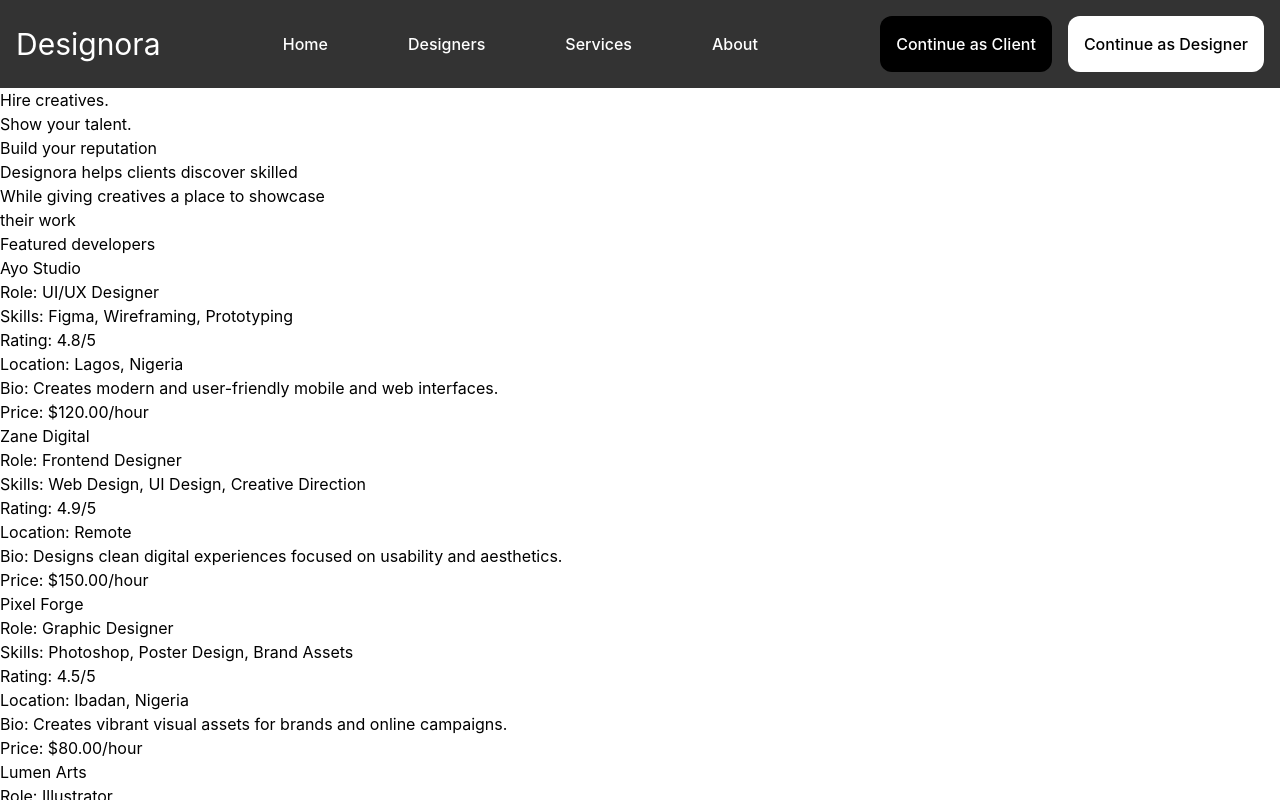
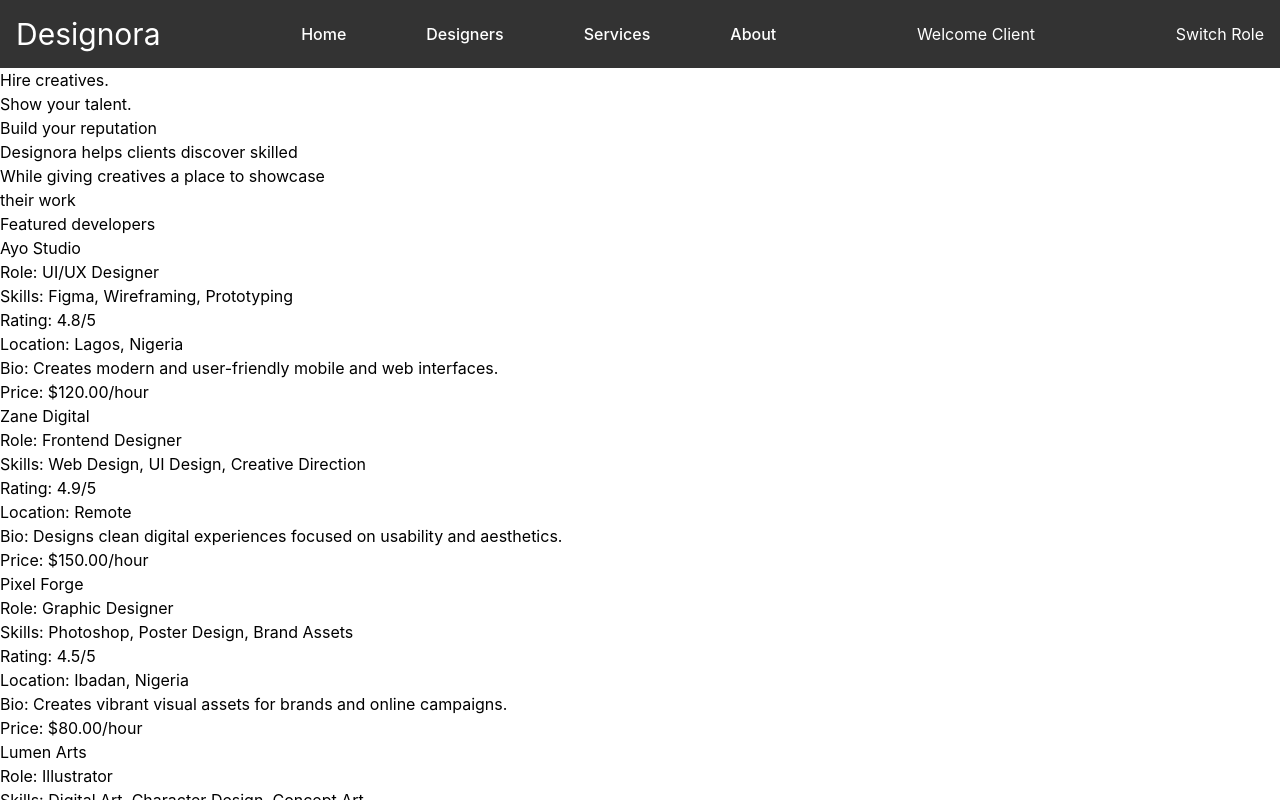
Before and after one commit to Donmane/Designer-Marketplace, a React (Vite) app: page / in a window 1280 px wide. Both pictures are taken after a click on the button "Continue as Client". Shown: the top 800 px of the page. Built offline with nearby package versions, Linux system fonts and the light colour scheme.

Commit message:
Added role navigation to navbar.js

```diff
--- a/components/Navbar.jsx
+++ b/components/Navbar.jsx
@@ -1,5 +1,21 @@
+import { useState,useEffect } from "react";
 import { Link } from "react-router-dom";
 function Navbar() {
+  const [role, setRole] = useState(() =>{
+    return localStorage.getItem("role")
+  })
+  useEffect(() =>{
+    if (role) {
+      localStorage.setItem("role",role)
+    }else{
+      localStorage.removeItem("role")
+    }
+  })
+  function switchRole() {
+    setRole(null)
+    localStorage.removeItem("role")
+  }
+
   return (
     <>
       <header className="bg-blough text-white p-4 flex items-center justify-between">
@@ -20,14 +36,32 @@ function Navbar() {
           </li>
         </ul>
 
-        <div className="flex gap-4 items-center">
-          <button className="bg-black p-4 rounded-xl text-white font-medium">
+        {role === null && (
+          <>
+            <div className="flex gap-4 items-center">
+          <button className="bg-black p-4 rounded-xl text-white font-medium hover:bg-gray-600" onClick={() => setRole("Client")}>
             Continue as Client
           </button>
-          <button className="bg-white p-4 rounded-xl text-black font-medium">
+          <button className="bg-white p-4 rounded-xl text-black font-medium hover:bg-gray-500" onClick={() => setRole("Designer")}>
             Continue as Designer
           </button>
         </div>
+          </>
+        )}
+
+
+        {role === "Client" && (
+          <>
+          <h2>Welcome Client</h2>
+          <button onClick={switchRole}> Switch Role</button>
+          </>
+        )}
+        {role === "Designer" && (
+          <>
+          <h2>Welcome Designer</h2>
+          <button onClick={switchRole}>Switch Role</button>
+          </>
+        )}
       </header>
     </>
   );
```
